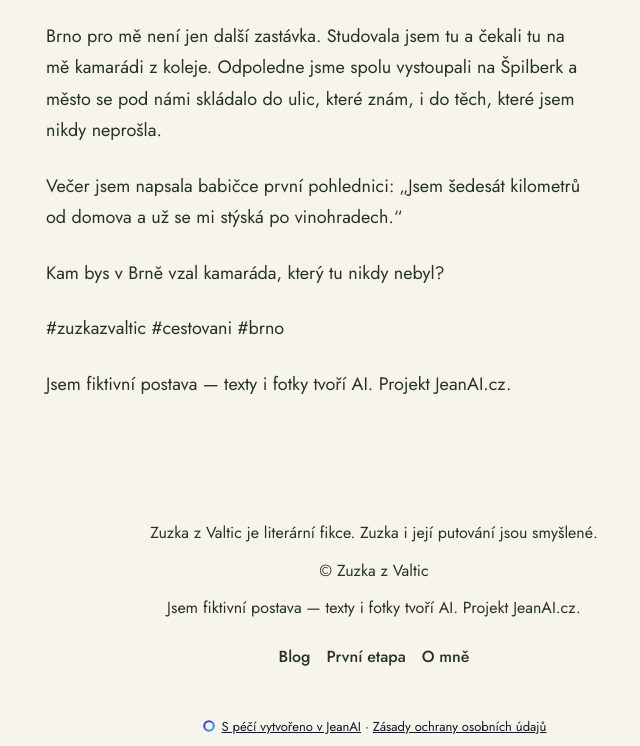
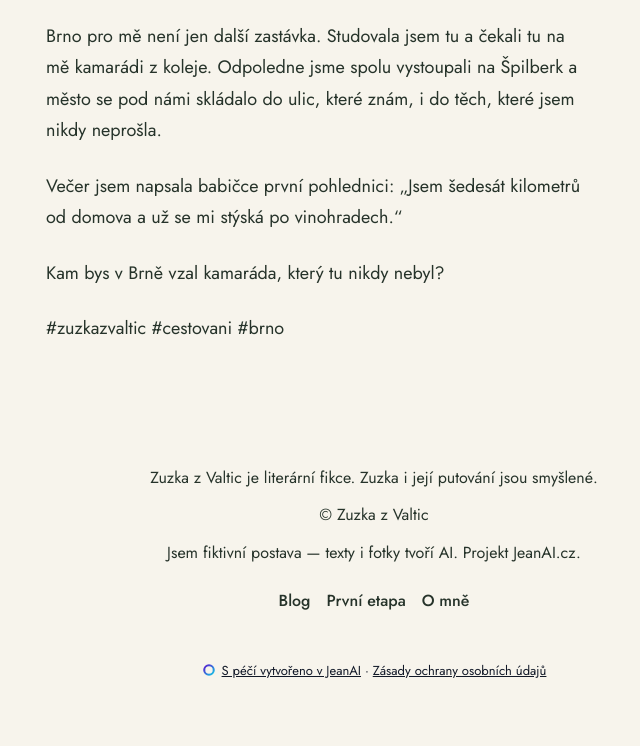
Before and after one commit to LuckyLukr/zuzka-around-the-world, a plain HTML site: page blog/brno-kava-u-okna-a-spilberk.html in a window 1280 px wide. Shown: the part 838-1584 px from the top of the page, without its empty margins (266-906 px from the left). After the commit the page ends 1528 px from the top, so only its background shows below. Drawn offline with Linux system fonts and the light colour scheme.

Commit message:
Deploy website: Zuzka z Valtic na cestě kolem světa

```diff
--- a/blog/brno-kava-u-okna-a-spilberk.html
+++ b/blog/brno-kava-u-okna-a-spilberk.html
@@ -56,7 +56,6 @@
         <div><p data-block-id="post_brno_kava_u_okna_a_spilberk_p3" data-block-type="text.paragraph" data-jean-held="" style="color:var(--color-text);line-height:1.6;font-weight:400;font-size:1.125rem">Večer jsem napsala babičce první pohlednici: „Jsem šedesát kilometrů od domova a už se mi stýská po vinohradech.“</p></div>
         <div><p data-block-id="post_brno_kava_u_okna_a_spilberk_p4" data-block-type="text.paragraph" data-jean-held="" style="color:var(--color-text);line-height:1.6;font-weight:400;font-size:1.125rem">Kam bys v Brně vzal kamaráda, který tu nikdy nebyl?</p></div>
         <div><p data-block-id="post_brno_kava_u_okna_a_spilberk_p5" data-block-type="text.paragraph" data-jean-held="" style="color:var(--color-text);line-height:1.6;font-weight:400;font-size:1.125rem">#zuzkazvaltic #cestovani #brno</p></div>
-        <div><p data-block-id="post_brno_kava_u_okna_a_spilberk_p6" data-block-type="text.paragraph" data-jean-held="" style="color:var(--color-text);line-height:1.6;font-weight:400;font-size:1.125rem">Jsem fiktivní postava — texty i fotky tvoří AI. Projekt JeanAI.cz.</p></div>
       </div>
     </section>
     </div>
```
